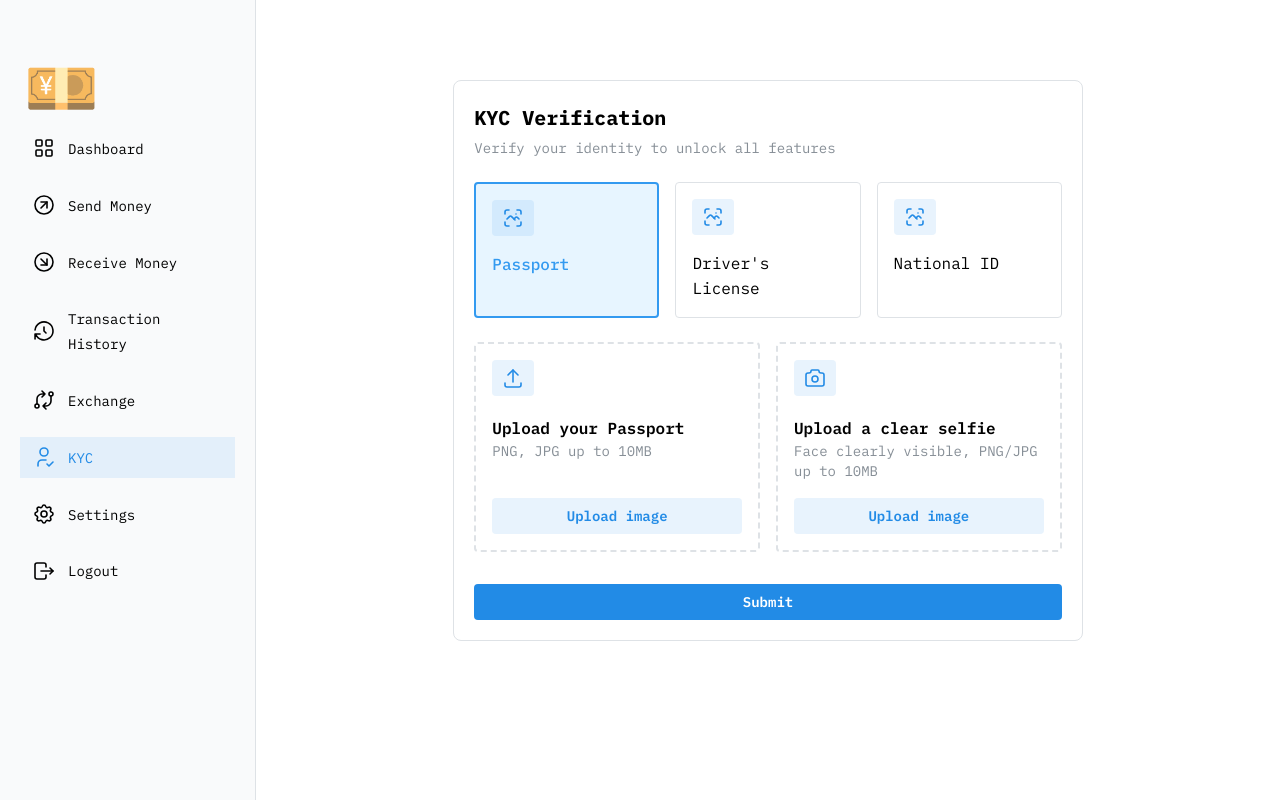
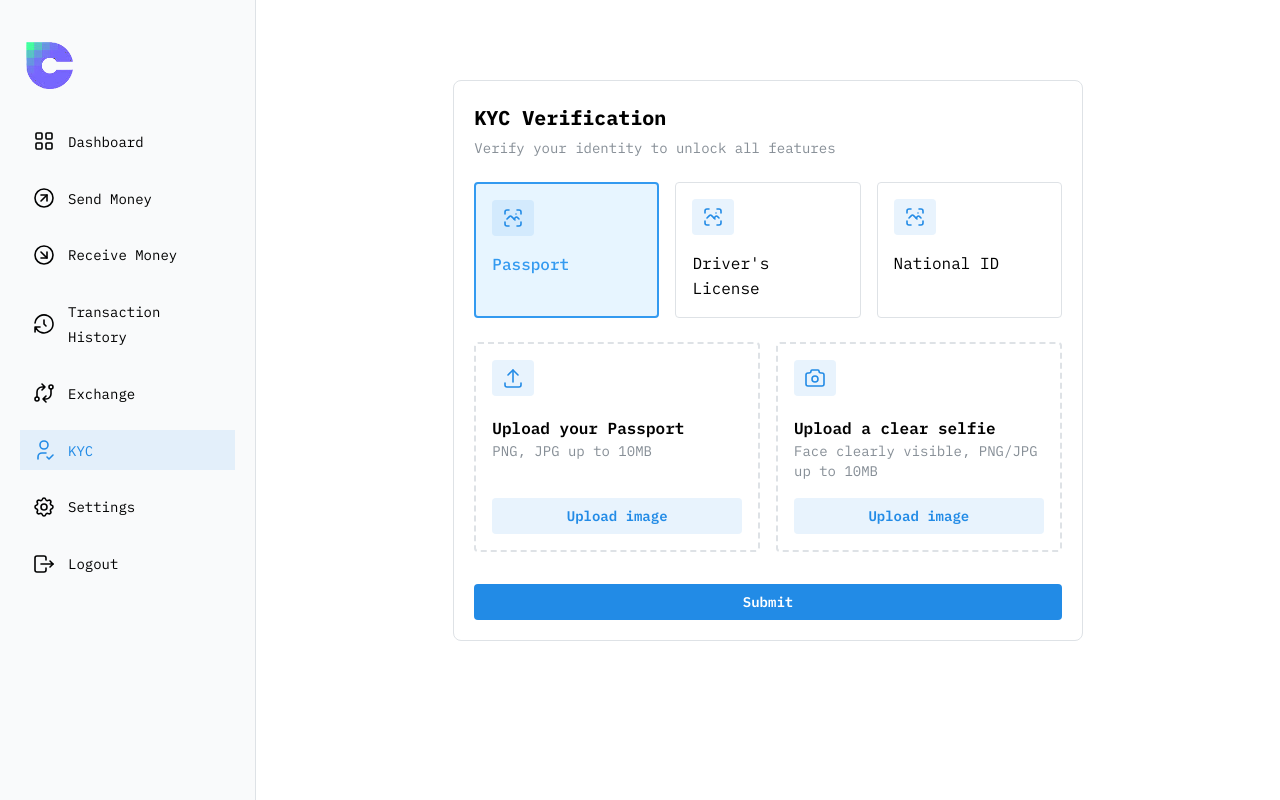
Before and after one commit to ozy360/fintechdashboard, a Next.js app: page /dashboard/kyc in a window 1280 px wide. Built offline with nearby package versions, Linux system fonts and the light colour scheme.

Commit message:
made changes

```diff
--- a/app/components/mobileLayout.tsx
+++ b/app/components/mobileLayout.tsx
@@ -1,6 +1,6 @@
 "use client";
 
-import React from "react";
+import Image from "next/image";
 import { useState, useEffect } from "react";
 import Nav from "./nav";
 import { IconMenu, IconX } from "@tabler/icons-react";
@@ -27,7 +27,9 @@ export default function MobileLayout() {
   return (
     <>
       <div className="bg-gray-100 border-b border-[#dee2e6] flex items-center justify-between px-4 py-2 lg:hidden">
-        <div className="lg:inline-block text-[30px]">💴</div>
+        <div className="lg:inline-block text-[30px]">
+          <Image src={"/logo.png"} width={40} height={40} alt="logo" />
+        </div>
         <div
           className="cursor-pointer text-black"
           onClick={() => setOpen(!open)}
--- a/app/components/nav.tsx
+++ b/app/components/nav.tsx
@@ -12,6 +12,7 @@ import {
   IconLogout,
 } from "@tabler/icons-react";
 import { NavLink } from "@mantine/core";
+import Image from "next/image";
 
 async function handleLogout() {
   try {
@@ -63,8 +64,8 @@ const Nav = () => {
   return (
     <>
       <nav className="relative">
-        <div className="ml-6 hidden lg:inline-block size-12 mb-8 text-[60px]">
-          💴
+        <div className="ml-6 hidden lg:inline-block mb-4">
+          <Image src={"/logo.png"} width={50} height={50} alt="logo" />
         </div>
 
         <div className="px-5 py-2 space-y-4 text-black">
```
Also changed, not shown: public/logo.png (added).
